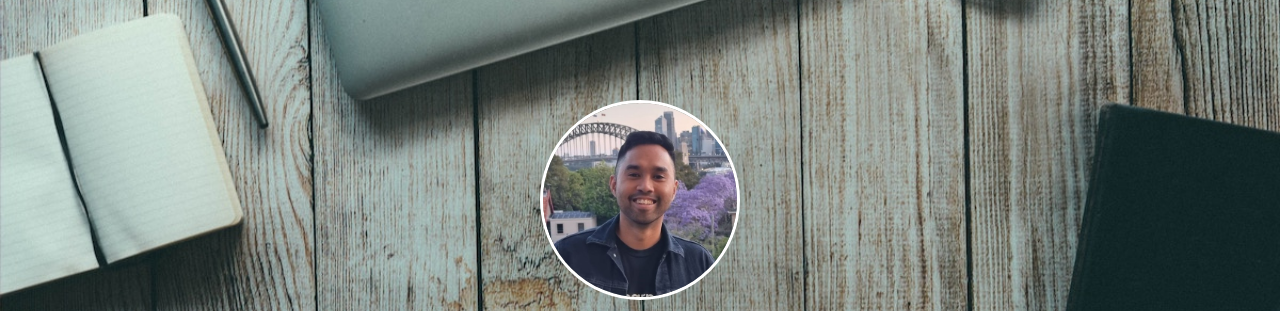
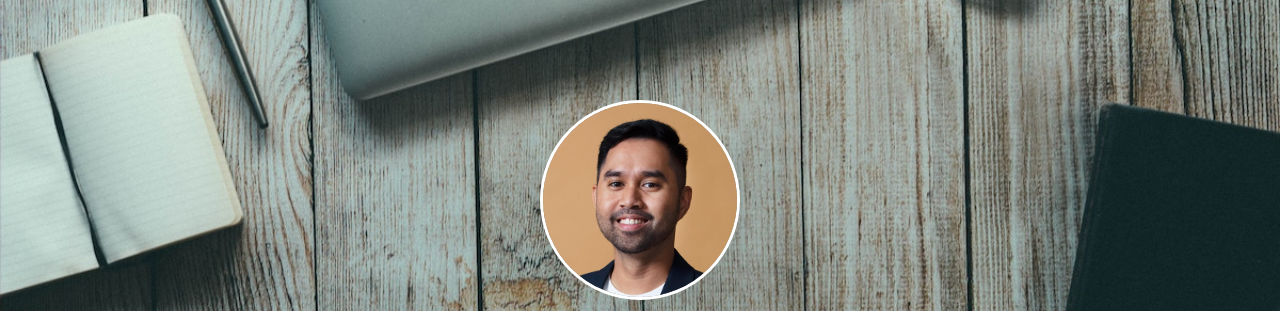
Before and after one commit to norvinyecla/norvinyecla.github.io, a website: page index.html in a window 1280 px wide. Shown: the top 311 px of the page. Drawn offline with nearby package versions, Linux system fonts and the light colour scheme.

Commit message:
Update image and add more details

```diff
--- a/index.html
+++ b/index.html
@@ -30,7 +30,7 @@
 			<div class="container">
 				<div class="row centered">
 					<div class="col-lg-12">
-						<img id="profile" src="assets/img/norvin-2022.jpg" />
+						<img id="profile" src="assets/img/Norvin-2024.jpg" />
 						<h1>Norvin Yecla</h1>
 						<h3>Fullstack Developer | ngydev[at]outlook.com</h3>
 					</div><!--/.col-lg-12 -->
```
Also changed, not shown: assets/img/Norvin-2024.jpg (added), assets/img/norvin-2022.jpg (deleted), assets/img/profile.jpg (deleted).
